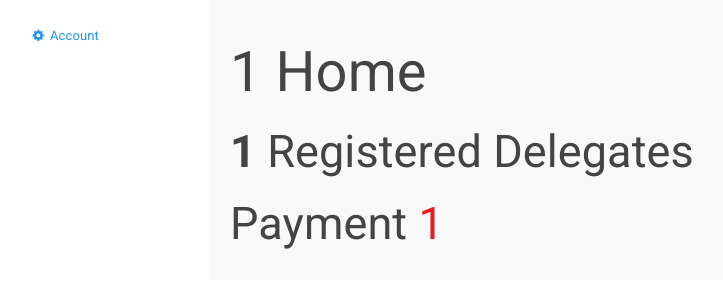
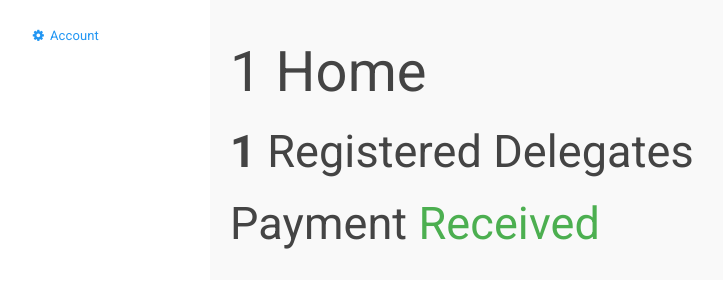
Before and after one commit to malsf21/omun.ca-reg, a PHP site: page /home.php in a window 1280 px wide. Shown: the part 185-490 px from the top of the page, without its empty margins (55-778 px from the left). Run offline with PHP 8.4, Linux system fonts and the light colour scheme; the visitor is signed in with stand-in values (Sample User, id 1); data that the repository does not hold is empty.

Commit message:
adds payment cue

```diff
--- a/home.php
+++ b/home.php
@@ -65,7 +65,19 @@
           <div class="well">
             <h1><?php echo $_SESSION["school"] ?> Home</h1>
             <h2><b><?php echo $count ?></b> Registered Delegates</h2>
-            <h2>Payment <span class="text-danger"><?php echo $_SESSION["payment"] ?></span></h2>
+            <h2>Payment
+              <?php
+                if ($_SESSION["payment"] == 0){
+                  echo "<span class=\"text-danger\">Not Received</span>";
+                }
+                else if ($_SESSION["payment"] == 1){
+                  echo "<span class=\"text-success\">Received</span>";
+                }
+                else{
+                  echo "<span class=\"text-warning\">Pending</span>";
+                }
+              ?>
+            </h2>
           </div>
         </div>
       </div>
```
